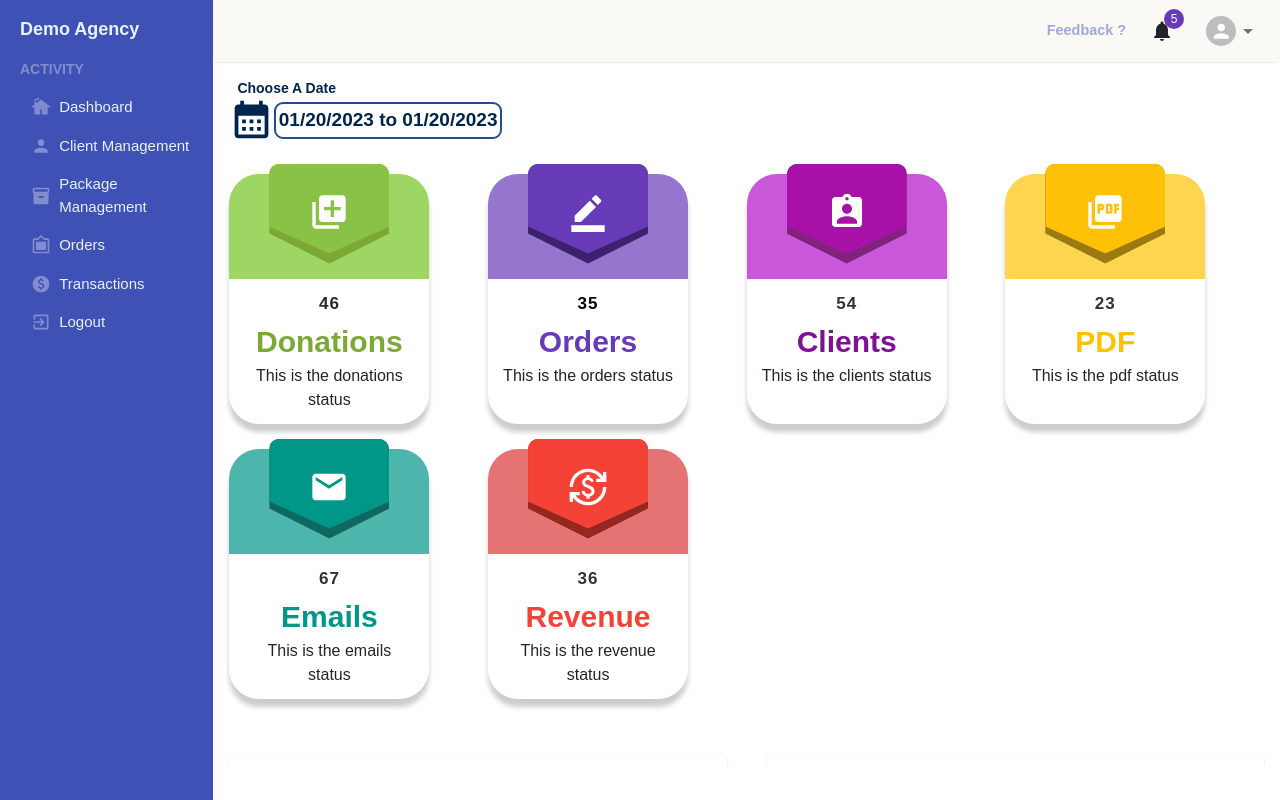
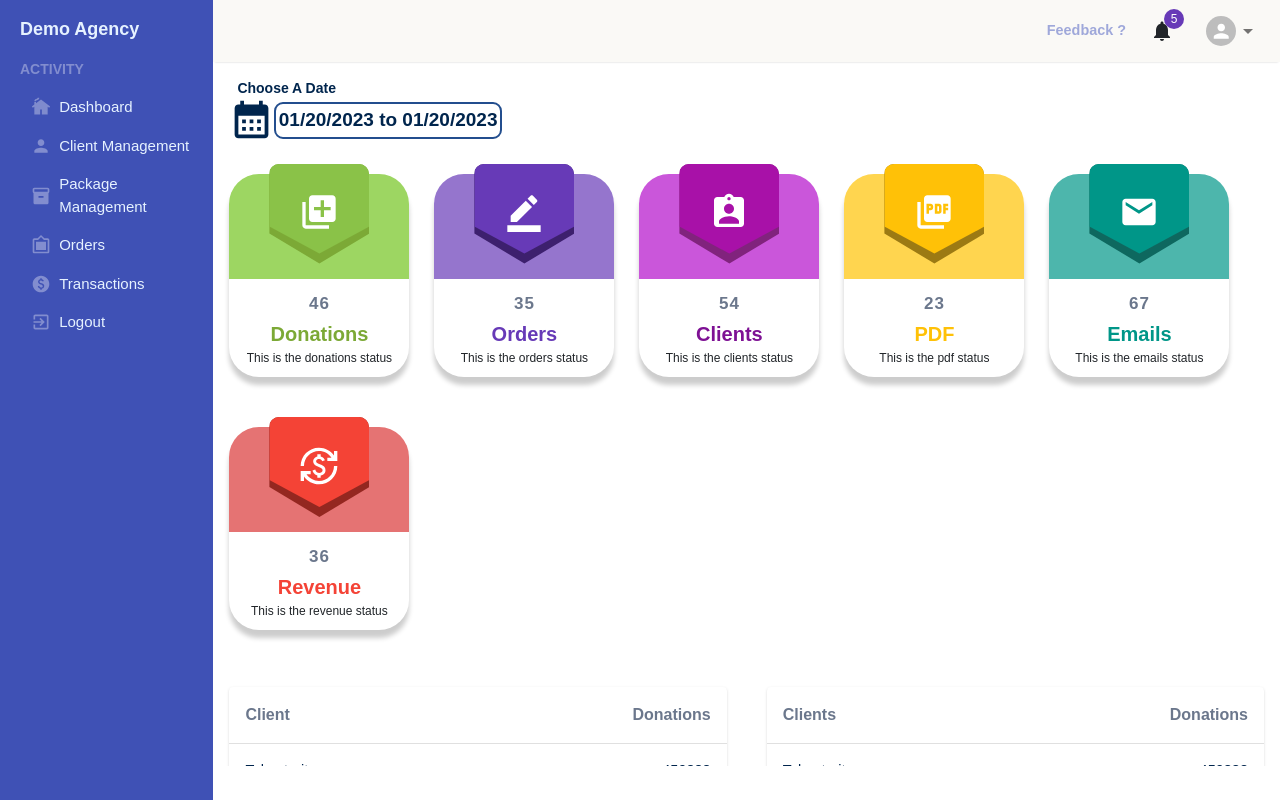
Before and after one commit to 9944098125/tax_receipt, a React (Create React App) app: page / in a window 1280 px wide. Built offline with nearby package versions, Linux system fonts and the light colour scheme.

Commit message:
changed cards

```diff
--- a/src/Pages/Dashboard/cardsStyles.css
+++ b/src/Pages/Dashboard/cardsStyles.css
@@ -4,8 +4,8 @@
     margin-bottom:25px;
     background: #fff;
     text-align: center;
-    width: 200px;
-    min-height: 250px;
+    width: 180px;
+    min-height: 200px;
     padding: 10px 15px;
     border-radius: 30px;
     box-shadow: 0 8px 5px rgba(0, 0, 0, 0.2);
@@ -26,7 +26,7 @@
     background: #7CA936;
     font-size: 50px;
     line-height: 90px;
-    width: 120px;
+    width: 100px;
     height: 100px;
     margin: 0 auto 10px;
     border-radius: 10px 10px 0 0;
@@ -37,7 +37,7 @@
   .counter .counter-icon:before{
     content: "";
     background: #8AC248;
-    width: 120px;
+    width: 100px;
     height: 90px;
     border-radius: 10px 10px 0 0;
     transform: translateX(-50%);
@@ -48,7 +48,7 @@
     clip-path: polygon(0% 0%, 100% 0, 100% 70%, 50% 100%, 0 70%);
   }
   .counter h3{
-    color: #2b2828;
+    color: #6b778c;
     font-size:17px;
     font-weight: 600;
     letter-spacing: 1px;
@@ -57,7 +57,7 @@
   }
   .counter .counter-value{
     color: #7CA936;
-    font-size: 30px;
+    font-size: 20px;
     font-weight: 600;
     display: block;
   }
@@ -68,8 +68,8 @@
     margin-bottom:25px;
     background: #fff;
     text-align: center;
-    width: 200px;
-    min-height: 250px;
+    width: 180px;
+    min-height: 200px;
     padding: 10px 15px;
     border-radius: 30px;
     box-shadow: 0 8px 5px rgba(0, 0, 0, 0.2);
@@ -90,7 +90,7 @@
     background: #3d206e;
     font-size: 50px;
     line-height: 90px;
-    width: 120px;
+    width: 100px;
     height: 100px;
     margin: 0 auto 10px;
     border-radius: 10px 10px 0 0;
@@ -101,7 +101,7 @@
   .counterP .counterP-icon:before{
     content: "";
     background: #673ab7;
-    width: 120px;
+    width: 100px;
     height: 90px;
     border-radius: 10px 10px 0 0;
     transform: translateX(-50%);
@@ -112,7 +112,7 @@
     clip-path: polygon(0% 0%, 100% 0, 100% 70%, 50% 100%, 0 70%);
   }
   .counterP h3{
-    color: #050505;
+    color: #6b778c;
     font-size:17px;
     font-weight: 600;
     letter-spacing: 1px;
@@ -121,7 +121,7 @@
   }
   .counterP .counterP-value{
     color: #673ab7;
-    font-size: 30px;
+    font-size: 20px;
     font-weight: 600;
     display: block;
   }
@@ -132,8 +132,8 @@
     margin-bottom:25px;
     background: #fff;
     text-align: center;
-    width: 200px;
-    min-height: 250px;
+    width: 180px;
+    min-height: 200px;
     padding: 10px 15px;
     border-radius: 30px;
     box-shadow: 0 8px 5px rgba(0, 0, 0, 0.2);
@@ -154,7 +154,7 @@
     background: #81237d;
     font-size: 50px;
     line-height: 90px;
-    width: 120px;
+    width: 100px;
     height: 100px;
     margin: 0 auto 10px;
     border-radius: 10px 10px 0 0;
@@ -165,7 +165,7 @@
   .counterPink .counterPink-icon:before{
     content: "";
     background: #a811a8;
-    width: 120px;
+    width: 100px;
     height: 90px;
     border-radius: 10px 10px 0 0;
     transform: translateX(-50%);
@@ -176,7 +176,7 @@
     clip-path: polygon(0% 0%, 100% 0, 100% 70%, 50% 100%, 0 70%);
   }
   .counterPink h3{
-    color: #333;
+    color: #6b778c;
     font-size:17px;
     font-weight: 600;
     letter-spacing: 1px;
@@ -185,7 +185,7 @@
   }
   .counterPink .counterPink-value{
     color: #7e1194;
-    font-size: 30px;
+    font-size: 20px;
     font-weight: 600;
     display: block;
   }
@@ -196,8 +196,8 @@
     margin-bottom:25px;
     background: #fff;
     text-align: center;
-    width: 200px;
-    min-height: 250px;
+    width: 180px;
+    min-height: 200px;
     padding: 10px 15px;
     border-radius: 30px;
     box-shadow: 0 8px 5px rgba(0, 0, 0, 0.2);
@@ -218,7 +218,7 @@
     background: #9c7a13;
     font-size: 50px;
     line-height: 90px;
-    width: 120px;
+    width: 100px;
     height: 100px;
     margin: 0 auto 10px;
     border-radius: 10px 10px 0 0;
@@ -229,7 +229,7 @@
   .counterAmber .counterAmber-icon:before{
     content: "";
     background: #ffc107;
-    width: 120px;
+    width: 100px;
     height: 90px;
     border-radius: 10px 10px 0 0;
     transform: translateX(-50%);
@@ -240,7 +240,7 @@
     clip-path: polygon(0% 0%, 100% 0, 100% 70%, 50% 100%, 0 70%);
   }
   .counterAmber h3{
-    color: #333;
+    color: #6b778c;
     font-size:17px;
     font-weight: 600;
     letter-spacing: 1px;
@@ -249,7 +249,7 @@
   }
   .counterAmber .counterAmber-value{
     color: #ffc107;
-    font-size: 30px;
+    font-size: 20px;
     font-weight: 600;
     display: block;
   }
@@ -260,8 +260,8 @@
     margin-bottom:25px;
     background: #fff;
     text-align: center;
-    width: 200px;
-    min-height: 250px;
+    width: 180px;
+    min-height: 200px;
     padding: 10px 15px;
     border-radius: 30px;
     box-shadow: 0 8px 5px rgba(0, 0, 0, 0.2);
@@ -282,7 +282,7 @@
     background: #0e685f;
     font-size: 50px;
     line-height: 90px;
-    width: 120px;
+    width: 100px;
     height: 100px;
     margin: 0 auto 10px;
     border-radius: 10px 10px 0 0;
@@ -293,7 +293,7 @@
   .counterTeal .counterTeal-icon:before{
     content: "";
     background: #009688;
-    width: 120px;
+    width: 100px;
     height: 90px;
     border-radius: 10px 10px 0 0;
     transform: translateX(-50%);
@@ -304,7 +304,7 @@
     clip-path: polygon(0% 0%, 100% 0, 100% 70%, 50% 100%, 0 70%);
   }
   .counterTeal h3{
-    color: #333;
+    color: #6b778c;
     font-size:17px;
     font-weight: 600;
     letter-spacing: 1px;
@@ -313,7 +313,7 @@
   }
   .counterTeal .counterTeal-value{
     color: #009688;
-    font-size: 30px;
+    font-size: 20px;
     font-weight: 600;
     display: block;
   }
@@ -325,8 +325,8 @@
     margin-bottom:25px;
     background: #fff;
     text-align: center;
-    width: 200px;
-    min-height: 250px;
+    width: 180px;
+    min-height: 200px;
     padding: 10px 15px;
     border-radius: 30px;
     box-shadow: 0 8px 5px rgba(0, 0, 0, 0.2);
@@ -347,7 +347,7 @@
     background: #942720;
     font-size: 50px;
     line-height: 90px;
-    width: 120px;
+    width: 100px;
     height: 100px;
     margin: 0 auto 10px;
     border-radius: 10px 10px 0 0;
@@ -358,7 +358,7 @@
   .counterRed .counterRed-icon:before{
     content: "";
     background: #f44336;
-    width: 120px;
+    width: 100px;
     height: 90px;
     border-radius: 10px 10px 0 0;
     transform: translateX(-50%);
@@ -369,7 +369,7 @@
     clip-path: polygon(0% 0%, 100% 0, 100% 70%, 50% 100%, 0 70%);
   }
   .counterRed h3{
-    color: #333;
+    color: #6b778c;
     font-size:17px;
     font-weight: 600;
     letter-spacing: 1px;
@@ -378,7 +378,7 @@
   }
   .counterRed .counterRed-value{
     color: #f44336;
-    font-size: 30px;
+    font-size: 20px;
     font-weight: 600;
     display: block;
   }
--- a/src/Pages/Dashboard/index.jsx
+++ b/src/Pages/Dashboard/index.jsx
@@ -224,14 +224,15 @@ function Dashboard() {
       <Box
         sx={{
           display: "flex",
+          flexDirection: { xs: "column", sm: "row" },
           alignItems: "center",
           flexWrap: "wrap",
           pt: 4,
           pb: 4,
           pl: 0,
+          gap: { xs: "20px", sm: "30px", md: "25px" },
         }}
       >
-        <div className="col-md-3 col-sm-6">
         <div className="counter parent">
           <div className="counter-icon">
             <LibraryAddIcon
@@ -246,12 +247,12 @@ function Dashboard() {
           <div className="counter-content">
             <h3>46</h3>
             <span className="counter-value">Donations</span>
-              <Typography sx={{}}>This is the donations status</Typography>
-            </div>
+            <Typography sx={{ fontSize: "12px" }}>
+              This is the donations status
+            </Typography>
           </div>
         </div>
 
-        <div className="col-md-3 col-sm-6">
         <div className="counterP parent">
           <div className="counterP-icon">
             <BorderColorIcon
@@ -266,12 +267,12 @@ function Dashboard() {
           <div className="counterP-content">
             <h3>35</h3>
             <span className="counterP-value">Orders</span>
-              <Typography sx={{}}>This is the orders status</Typography>
-            </div>
+            <Typography sx={{ fontSize: "12px" }}>
+              This is the orders status
+            </Typography>
           </div>
         </div>
 
-        <div className="col-md-3 col-sm-6">
         <div className="counterPink parent">
           <div className="counterPink-icon">
             <AssignmentIndIcon
@@ -286,12 +287,12 @@ function Dashboard() {
           <div className="counterPink-content">
             <h3>54</h3>
             <span className="counterPink-value">Clients</span>
-              <Typography sx={{}}>This is the clients status</Typography>
-            </div>
+            <Typography sx={{ fontSize: "12px" }}>
+              This is the clients status
+            </Typography>
           </div>
         </div>
 
-        <div className="col-md-3 col-sm-6">
         <div className="counterAmber parent">
           <div className="counterAmber-icon">
             <PictureAsPdfIcon
@@ -306,12 +307,12 @@ function Dashboard() {
           <div className="counterAmber-content">
             <h3>23</h3>
             <span className="counterAmber-value">PDF</span>
-              <Typography sx={{}}>This is the pdf status</Typography>
-            </div>
+            <Typography sx={{ fontSize: "12px" }}>
+              This is the pdf status
+            </Typography>
           </div>
         </div>
 
-        <div className="col-md-3 col-sm-6">
         <div className="counterTeal parent">
           <div className="counterTeal-icon">
             <EmailIcon
@@ -326,12 +327,12 @@ function Dashboard() {
           <div className="counterTeal-content">
             <h3>67</h3>
             <span className="counterTeal-value">Emails</span>
-              <Typography sx={{}}>This is the emails status</Typography>
-            </div>
+            <Typography sx={{ fontSize: "12px" }}>
+              This is the emails status
+            </Typography>
           </div>
         </div>
 
-        <div className="col-md-3 col-sm-6">
         <div className="counterRed parent">
           <div className="counterRed-icon">
             <CurrencyExchangeIcon
@@ -346,8 +347,9 @@ function Dashboard() {
           <div className="counterRed-content">
             <h3>36</h3>
             <span className="counterRed-value">Revenue</span>
-              <Typography sx={{}}>This is the revenue status</Typography>
-            </div>
+            <Typography sx={{ fontSize: "12px" }}>
+              This is the revenue status
+            </Typography>
           </div>
         </div>
       </Box>
```
Lines whose indentation alone changed are shown as unchanged.
